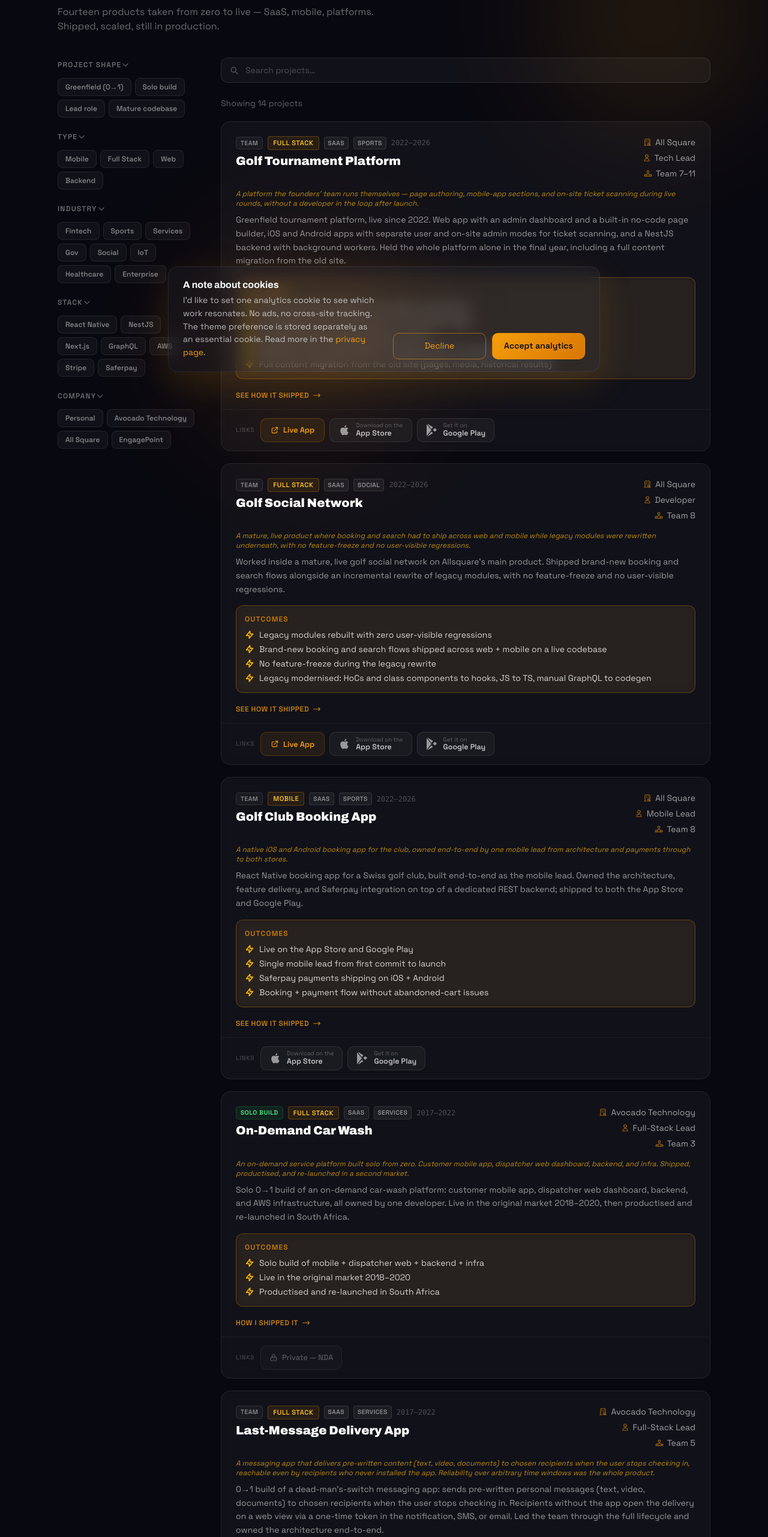
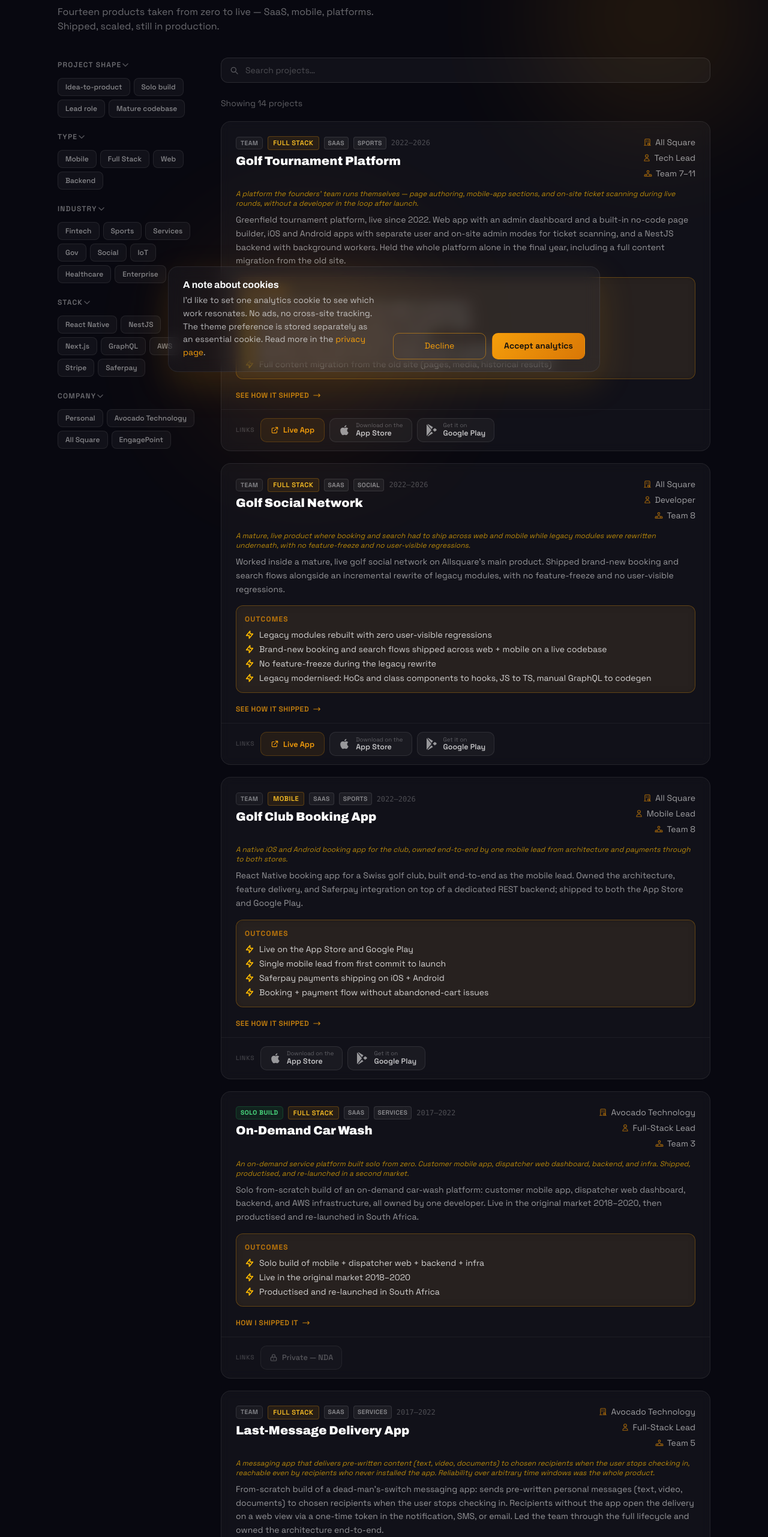
Before and after one commit to Cagyo/portfolio, a Next.js app: page /projects in a window 1280 px wide. Shown: the part 164-2726 px from the top of the page at 60% size. Built offline with nearby package versions, Linux system fonts and the light colour scheme; no server answers.

Commit message:
misc(labels): Rename "Greenfield (0→1)" to "Idea-to-product"

```diff
--- a/app/_data/projects-filters.ts
+++ b/app/_data/projects-filters.ts
@@ -12,11 +12,11 @@ export const FILTER_GROUPS: FilterGroupConfig[] = [
   {
     key: "shape",
     label: "Project shape",
-    options: ["Greenfield (0→1)", "Solo build", "Lead role", "Mature codebase"],
+    options: ["Idea-to-product", "Solo build", "Lead role", "Mature codebase"],
     match: (project, values) =>
       values.some((value) => {
         switch (value) {
-          case "Greenfield (0→1)":
+          case "Idea-to-product":
             return project.shapes.includes("greenfield")
           case "Solo build":
             return project.scale === "Solo build"
--- a/app/_data/projects/content.en.ts
+++ b/app/_data/projects/content.en.ts
@@ -131,7 +131,7 @@ export const PROJECT_CONTENT_EN: Record<number, ProjectContent> = {
     teamDetail: "1 dev · 1 QA · 1 PM",
     scale: "Solo build",
     shapes: ["greenfield"],
-    description: "Solo 0→1 build of an on-demand car-wash platform: customer mobile app, dispatcher web dashboard, backend, and AWS infrastructure, all owned by one developer. Live in the original market 2018–2020, then productised and re-launched in South Africa.",
+    description: "Solo from-scratch build of an on-demand car-wash platform: customer mobile app, dispatcher web dashboard, backend, and AWS infrastructure, all owned by one developer. Live in the original market 2018–2020, then productised and re-launched in South Africa.",
     problem: "An on-demand service platform built solo from zero. Customer mobile app, dispatcher web dashboard, backend, and infra. Shipped, productised, and re-launched in a second market.",
     achievements: [
       "Solo build of mobile + dispatcher web + backend + infra",
@@ -169,11 +169,11 @@ export const PROJECT_CONTENT_EN: Record<number, ProjectContent> = {
     teamDetail: "2 devs · 1 QA · 1 BA · 1 PM",
     scale: "Team",
     shapes: ["greenfield"],
-    description: "0→1 build of a dead-man's-switch messaging app: sends pre-written personal messages (text, video, documents) to chosen recipients when the user stops checking in. Recipients without the app open the delivery on a web view via a one-time token in the notification, SMS, or email. Led the team through the full lifecycle and owned the architecture end-to-end.",
+    description: "From-scratch build of a dead-man's-switch messaging app: sends pre-written personal messages (text, video, documents) to chosen recipients when the user stops checking in. Recipients without the app open the delivery on a web view via a one-time token in the notification, SMS, or email. Led the team through the full lifecycle and owned the architecture end-to-end.",
     problem: "A messaging app that delivers pre-written content (text, video, documents) to chosen recipients when the user stops checking in, reachable even by recipients who never installed the app. Reliability over arbitrary time windows was the whole product.",
     achievements: [
       "Live on the App Store and Google Play, with a recipient web view",
-      "Led the team through the full 0→1 lifecycle",
+      "Led the team through the full build lifecycle",
       "Multi-channel delivery: push to app users, plus one-time-token SMS/email links to a recipient web view for everyone else",
       "Architecture owned end-to-end across mobile, web, backend, and AWS",
     ],
@@ -356,11 +356,11 @@ export const PROJECT_CONTENT_EN: Record<number, ProjectContent> = {
     teamDetail: "3 devs · 1 QA · 1 PM",
     scale: "Team",
     shapes: ["greenfield"],
-    description: "One-month 0→1 build of a sporting-event proof-of-concept platform: a React web app, a React Native mobile app, and an Apollo + Mongoose backend, all from scratch. Covered event agenda, signup/sign-in, news, and webviews of pages from the existing event site. Led the team and delivered demo-ready before the event opened.",
+    description: "One-month from-scratch build of a sporting-event proof-of-concept platform: a React web app, a React Native mobile app, and an Apollo + Mongoose backend, all from scratch. Covered event agenda, signup/sign-in, news, and webviews of pages from the existing event site. Led the team and delivered demo-ready before the event opened.",
     problem: "A sporting-event proof-of-concept platform with web, mobile, and backend all built from scratch and demo-ready in time for the event opening, on a one-month deadline.",
     achievements: [
       "Three platforms (web + mobile + backend) shipped from scratch in one month",
-      "Led the team through a one-month 0→1 cycle to a fixed event deadline",
+      "Led the team through a one-month from-scratch build to a fixed event deadline",
       "Demo-ready before the event opened",
     ],
     duties: [
--- a/app/_data/projects/get-stack-stats.ts
+++ b/app/_data/projects/get-stack-stats.ts
@@ -60,7 +60,7 @@ const OUTCOME_BUCKET_DEFS: BucketDef[] = [
   },
   {
     key: "greenfield",
-    href: "/projects?shape=Greenfield+%280%E2%86%921%29",
+    href: "/projects?shape=Idea-to-product",
     matches: (project) =>
       PROJECT_CONTENT_EN[project.id]?.shapes.includes("greenfield") ?? false,
   },
--- a/messages/en.json
+++ b/messages/en.json
@@ -68,12 +68,12 @@
         "company": "Avocado Technology",
         "period": "Sep 2017 – Dec 2022",
         "tags": ["React Native", "Node.js", "GraphQL", "MongoDB", "PostgreSQL", "AWS"],
-        "capabilities": ["0→1 builds"],
+        "capabilities": ["Idea-to-product"],
         "positions": [
           {
             "title": "Senior Full-Stack Engineer / Tech Lead",
             "period": "June 2018 – Dec 2022",
-            "description": "Led 0→1 builds across mobile and backend at Avocado. Shipped PinClean solo — on-demand car-wash with mobile, dispatcher, backend, and AWS — relaunched in a second market. Team-led Yamback, a 0→1 dead-man's-switch app with push delivery and one-time-token SMS/email fallback. Shipped B-Sharpe, a 0→1 mobile fintech in regulated Switzerland with Onfido KYC and a four-language release. Also shipped the Government Learning Platform across iOS and Android to a fixed 3-month deadline with offline content. Owned release pipelines (CircleCI, then GitHub Actions; Fastlane to App Store + Play) and AWS infra."
+            "description": "Led from-scratch builds across mobile and backend at Avocado. Shipped PinClean solo — on-demand car-wash with mobile, dispatcher, backend, and AWS — relaunched in a second market. Team-led Yamback, a from-scratch dead-man's-switch app with push delivery and one-time-token SMS/email fallback. Shipped B-Sharpe, a from-scratch mobile fintech in regulated Switzerland with Onfido KYC and a four-language release. Also shipped the Government Learning Platform across iOS and Android to a fixed 3-month deadline with offline content. Owned release pipelines (CircleCI, then GitHub Actions; Fastlane to App Store + Play) and AWS infra."
           },
           {
             "title": "React Native / Node.js Developer",
@@ -139,7 +139,7 @@
     "fullStackToggleHide": "Hide stack details",
     "fullStackCardTitle": "Full product (backend + app)",
     "mobileCardTitle": "Mobile delivery",
-    "greenfieldCardTitle": "Idea → Live",
+    "greenfieldCardTitle": "Idea to Product",
     "projectsShipped": "{count, plural, one {# project shipped} other {# projects shipped}}",
     "viewProjectsCta": "See projects",
     "noResults": "No results for \"{query}\"",
```
